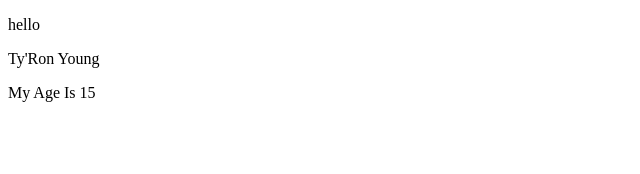
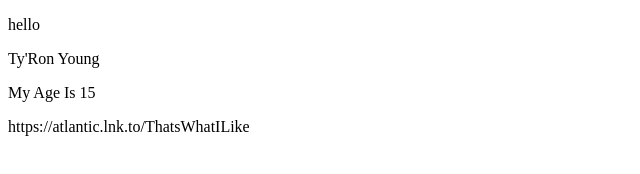
Before and after one commit to krazytee/krazytee.github.io, a plain HTML site: page index.html in a window 1280 px wide. Shown: the whole page, without its empty margins (0-640 px from the left). Drawn offline with Linux system fonts and the light colour scheme.

Commit message:
krazytee

```diff
--- a/index.html
+++ b/index.html
@@ -11,7 +11,7 @@
 
      <p>My Age Is 15</p>
 
-
+      <p>https://atlantic.lnk.to/ThatsWhatILike</p>
 
 
 
```
